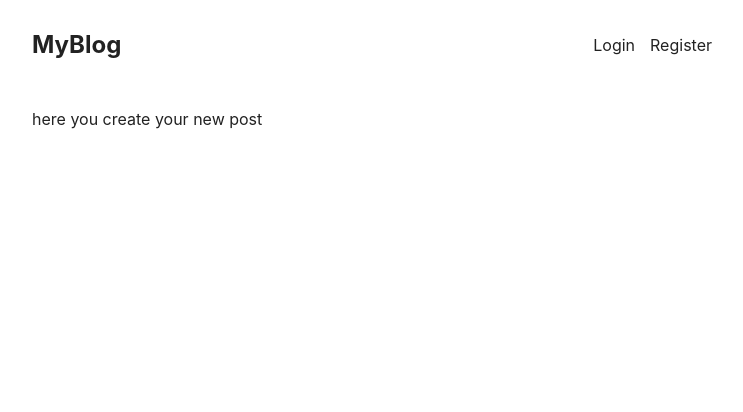
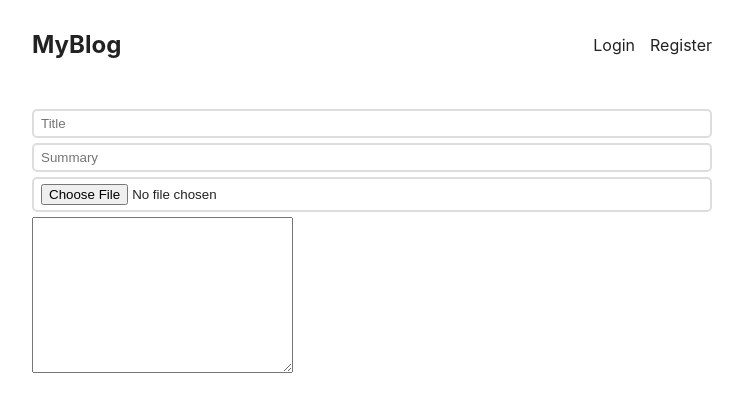
Before and after one commit to Kc-Dhana/blog-mern, a React (Create React App) app in the folder client/: page /create in a window 1280 px wide. Shown: the top 412 px of the page, without its empty margins (268-1011 px from the left). Built offline with nearby package versions, Linux system fonts and the light colour scheme; no server answers.

Commit message:
design "create new post page"

```diff
--- a/client/src/pages/CreatePost.js
+++ b/client/src/pages/CreatePost.js
@@ -1,5 +1,10 @@
 export default function CreatePost(){
     return(
-        <div>here you create your new post</div>
+        <form>
+            <input type="title" placeholder={'Title'}/>
+            <input type="summary" placeholder={'Summary'}/>
+            <input type="file" />
+            <textarea name="" id="" cols="30" rows="10"></textarea>
+        </form>
     );
 }
```
